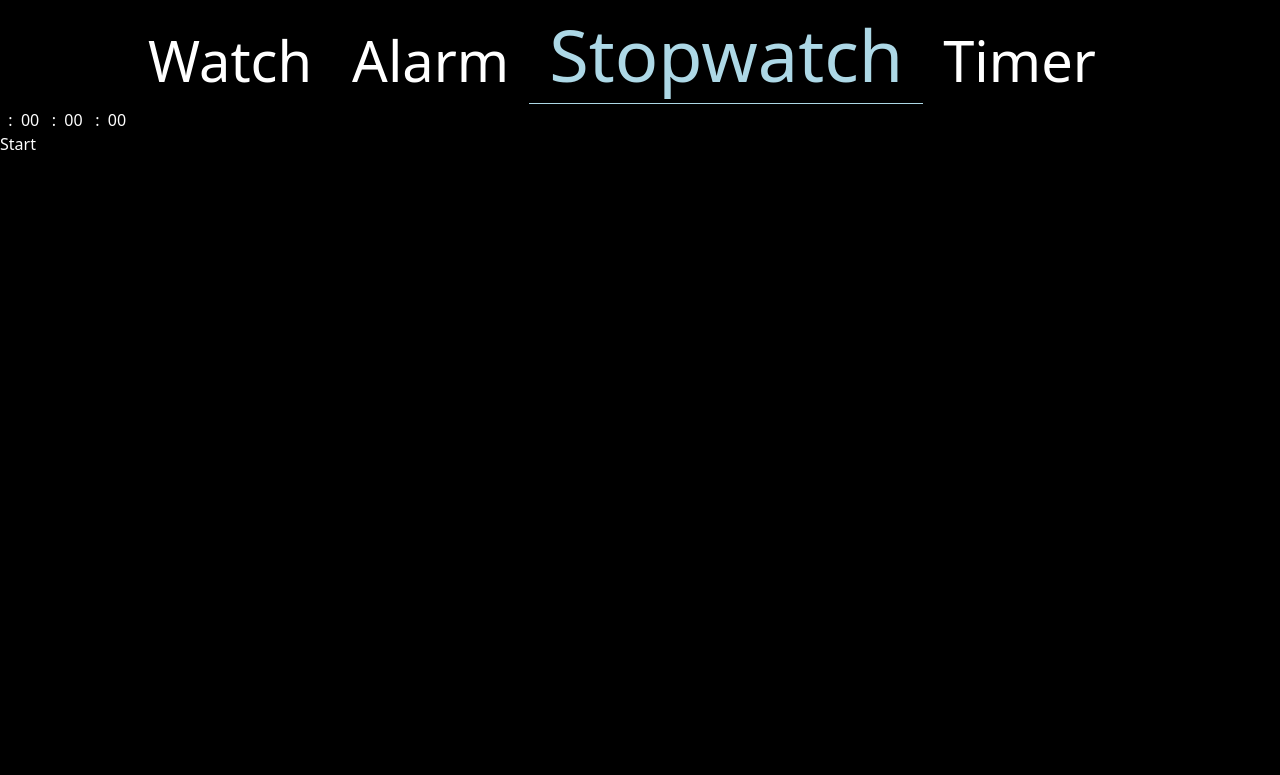
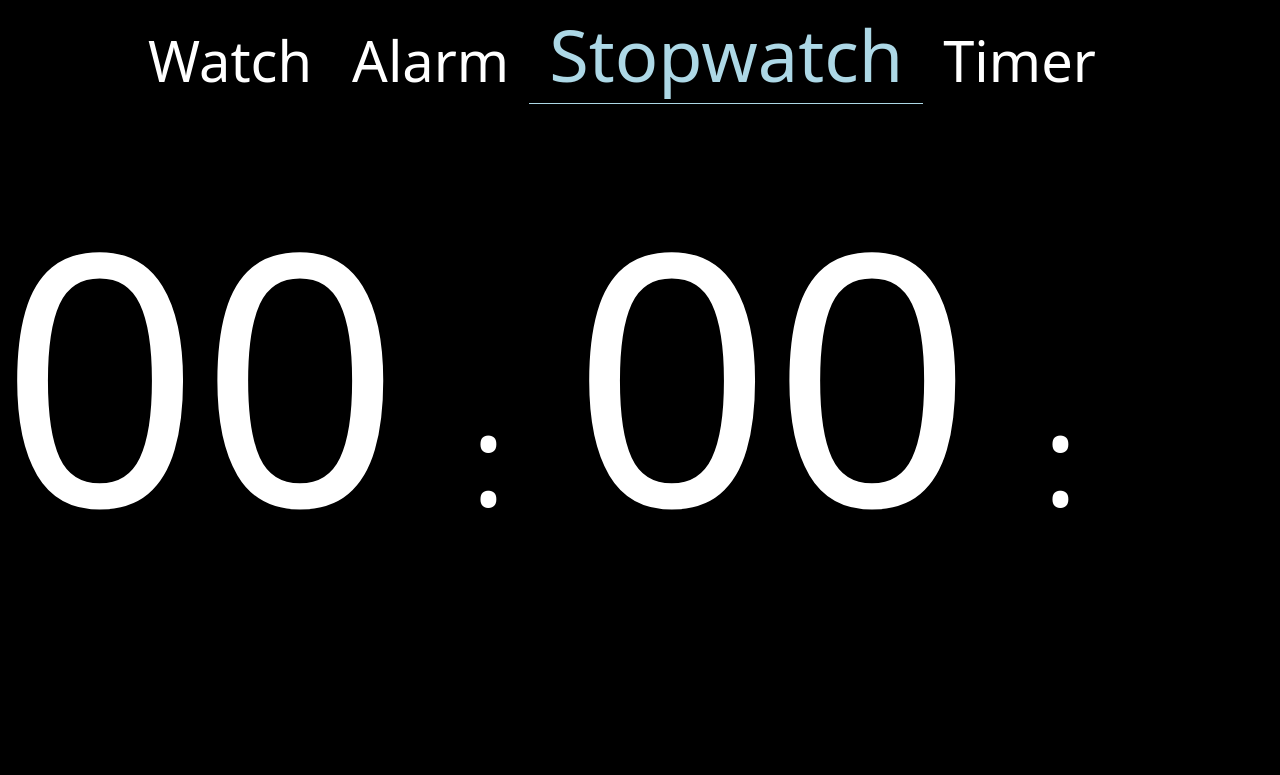
Before and after one commit to tarekul42/My_Clock, a React (Vite) app: page /stopwatch in a window 1280 px wide. Shown: the top 775 px of the page. Built offline with nearby package versions, Linux system fonts and the light colour scheme.

Commit message:
stopwatch almost done

```diff
--- a/src/components/StopWatch/StopWatch.css
+++ b/src/components/StopWatch/StopWatch.css
@@ -0,0 +1,49 @@
+.stopwatch{
+    min-height: 100vh;
+    margin-bottom: 20px;
+}
+.stopwatch .span{
+    font-size: 90px;
+    display: inline-block;
+    text-align: center;
+    position: relative;
+}
+.stopwatch .span::after{
+    font-size: 16px;
+    position:absolute;
+    bottom: -5px;
+    left: 50%;
+    transform: translateX(-50%);
+}
+.dot-span{
+    width: 10px;
+    font-size: 28px;
+}
+button{
+    padding: 8px 24px 8px 24px;
+    border: 2px solid wheat;
+    border-radius: 6px;
+    margin: 0 8px 0 8px;
+    font-size: 20px;
+}
+
+/* medium device responsive */
+@media screen and (min-width: 610px) {
+    .stopwatch .span{
+        font-size: 190px;
+    }
+    .dot-span{
+        width: 20px;
+        font-size: 78px;
+    }
+}
+/* large device responsive */
+@media screen and (min-width: 1200px) {
+    .stopwatch .span{
+        font-size: 350px;
+    }
+    .dot-span{
+        width: 30px;
+        font-size: 128px;
+    }
+}
--- a/src/components/StopWatch/StopWatch.jsx
+++ b/src/components/StopWatch/StopWatch.jsx
@@ -2,17 +2,17 @@ import React, { useState } from 'react';
 import './StopWatch.css'
 
 const StopWatch = () => {
-    const [time, setTime] = useState({ms:0, s:0, m:0, h:0});
+    const [time, setTime] = useState({s:0, m:0, h:0});
     const [interv, setInterv] = useState();
     const [status, setStatus] = useState(0);
 
     const start = () => {
         run();
         setStatus(1);
-        setInterv(setInterval(run, 10));
+        setInterv(setInterval(run, 1000));
     };
 
-    var updatems = time.ms, updateS = time.s, updateM = time.m ,updateH = time.h;
+    var updateS = time.s, updateM = time.m ,updateH = time.h;
 
     const run = () =>{
         if(updateM === 60){
@@ -23,12 +23,8 @@ const StopWatch = () => {
             updateS = 0;
             updateM = updateM + 1;
         }
-        if(updatems === 100){
-            updatems = 0;
-            updateS = updateS + 1;
-        }
-        updatems = updatems + 1;
-        return setTime({ms:updatems, s:updateS, m:updateM, h:updateH});
+        updateS = updateS + 1;
+        return setTime({s:updateS, m:updateM, h:updateH});
 
     }
     const stop = () => {
@@ -38,50 +34,41 @@ const StopWatch = () => {
     const reset = () => {
         clearInterval(interv);
         setStatus(0);
-        setTime({ms:0, s:0, m:0, h:0});
+        setTime({s:0, m:0, h:0});
     };
     const resume = () => start();
 
-    const h = () =>{
-        if(time.h === 0){
-            return '';
-        }else{
-            return <span>{(time.h >= 10) ? time.h : "0"+time.h}</span>
-        }
-    }
-
     return (
-        <div className='main-section'>
-            <div className='clock-holder'>
-                <div className='stopwatch'>
-                {h()} &nbsp; : &nbsp;
-                <span>{(time.m >= 10) ? time.m : "0"+time.m}</span> &nbsp; : &nbsp;
-                <span>{(time.s >= 10) ? time.s : "0"+time.s}</span> &nbsp; : &nbsp;
-                <span>{(time.ms >= 10) ? time.ms : "0"+time.ms}</span>&nbsp;  &nbsp;
+        <div className='flex justify-center items-center'>
+            <div className='stopwatch text-center'>
+                <div className='flex items-center'>
+                <span className='span'>{(time.h >= 10) ? time.h : "0"+time.h}</span> <span className='dot-span'>&nbsp; : &nbsp;</span>
+                <span className='span'>{(time.m >= 10) ? time.m : "0"+time.m}</span> <span className='dot-span'>&nbsp; : &nbsp;</span>
+                <span className='span'>{(time.s >= 10) ? time.s : "0"+time.s}</span>
+                </div>
                 {/* buttons are here */}
                 <div>
                     {
                         (status === 0)?
-                        <button className='start-btn' onClick={start}>Start</button>
+                        <button onClick={start}>Start</button>
                         :
                         ""
                     }
                     {
                         (status === 1)?
                         <div>
-                            <button className='stop-btn' onClick={stop}>Stop</button>
-                            <button className='reset-btn' onClick={reset}>Reset</button>
+                            <button onClick={stop}>Stop</button>
+                            <button onClick={reset}>Reset</button>
                         </div> : ""
                     }
                     {
                         (status === 2)?
                         <div>
-                            <button className='stop-btn' onClick={resume}>Resume</button>
-                            <button className='reset-btn' onClick={reset}>Reset</button>
+                            <button onClick={resume}>Resume</button>
+                            <button onClick={reset}>Reset</button>
                         </div> : ""
                     }
 
-                </div>
                 </div>
             </div>
         </div>
```
